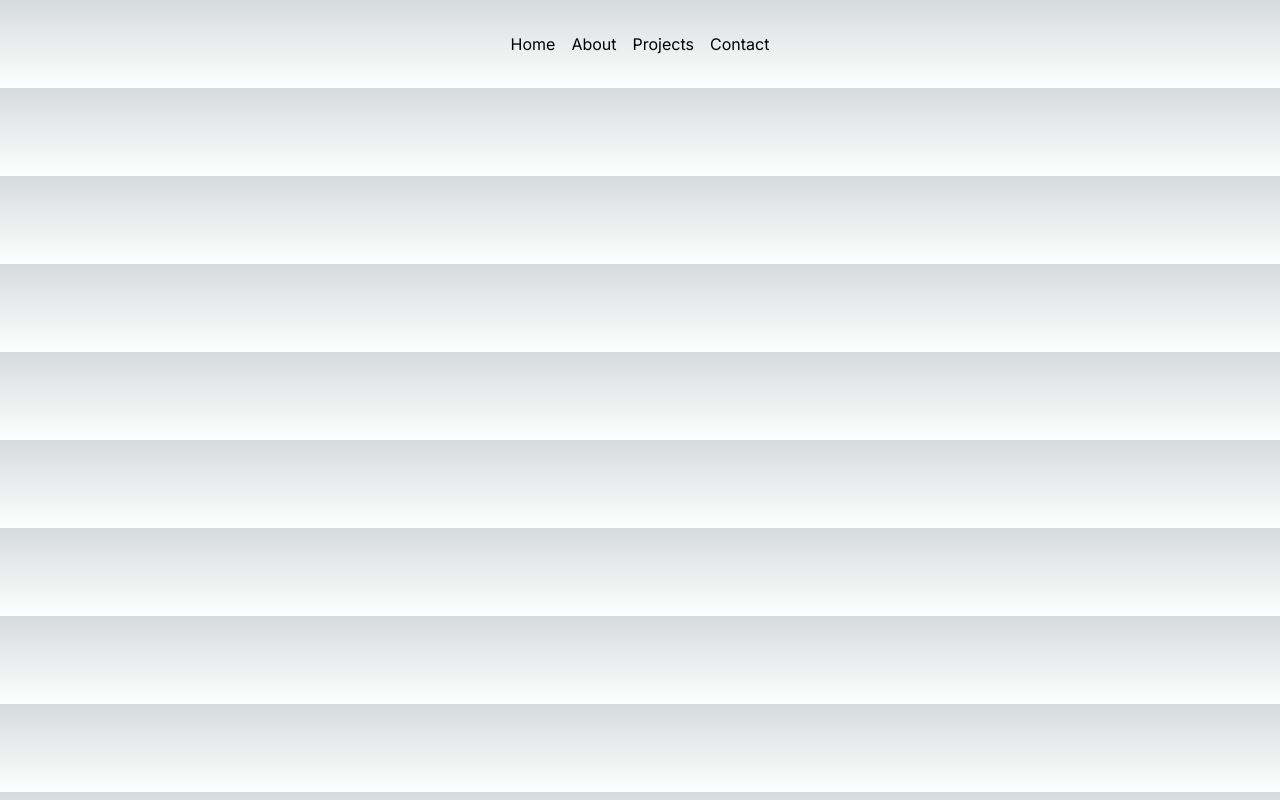
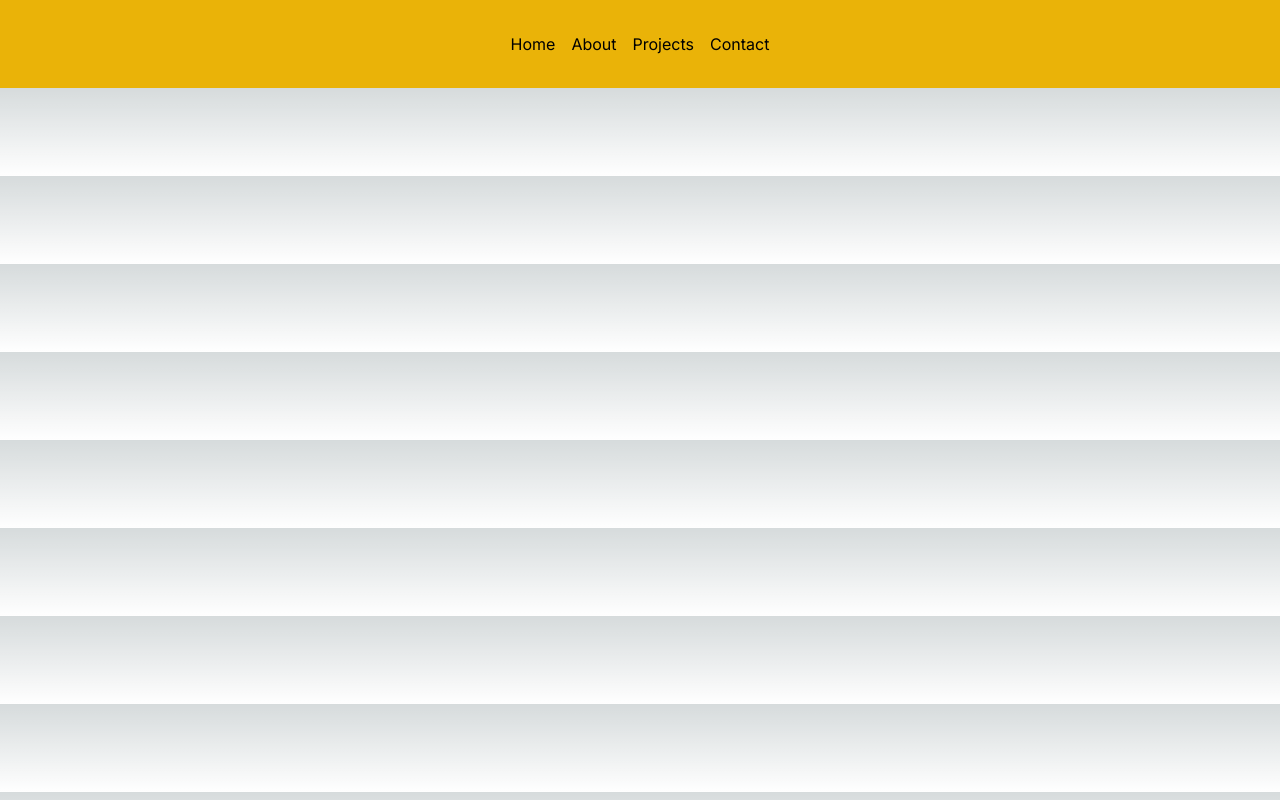
Before and after one commit to segvndo/Segvndo, a Next.js app: page / in a window 1280 px wide. Built offline with nearby package versions, Linux system fonts and the light colour scheme.

Commit message:
Create navigation container

```diff
--- a/src/components/Navigation.tsx
+++ b/src/components/Navigation.tsx
@@ -3,7 +3,8 @@ import Link from 'next/link';
 
 const Navigation: React.FC = () => {
   return (
-    <nav className="flex flex-row items-center justify-center space-x-4 p-8 bg-grey-500">
+    <div className="nav-container bg-yellow-500 p-8 w-full h-18">
+      <nav className="flex flex-row items-center justify-center space-x-4 bg-grey-500">
 
         <div>
           <Link href="/">
@@ -30,6 +31,7 @@ const Navigation: React.FC = () => {
         </div>
 
       </nav>
+    </div>
   );
 };
 
```
Lines whose indentation alone changed are shown as unchanged.
